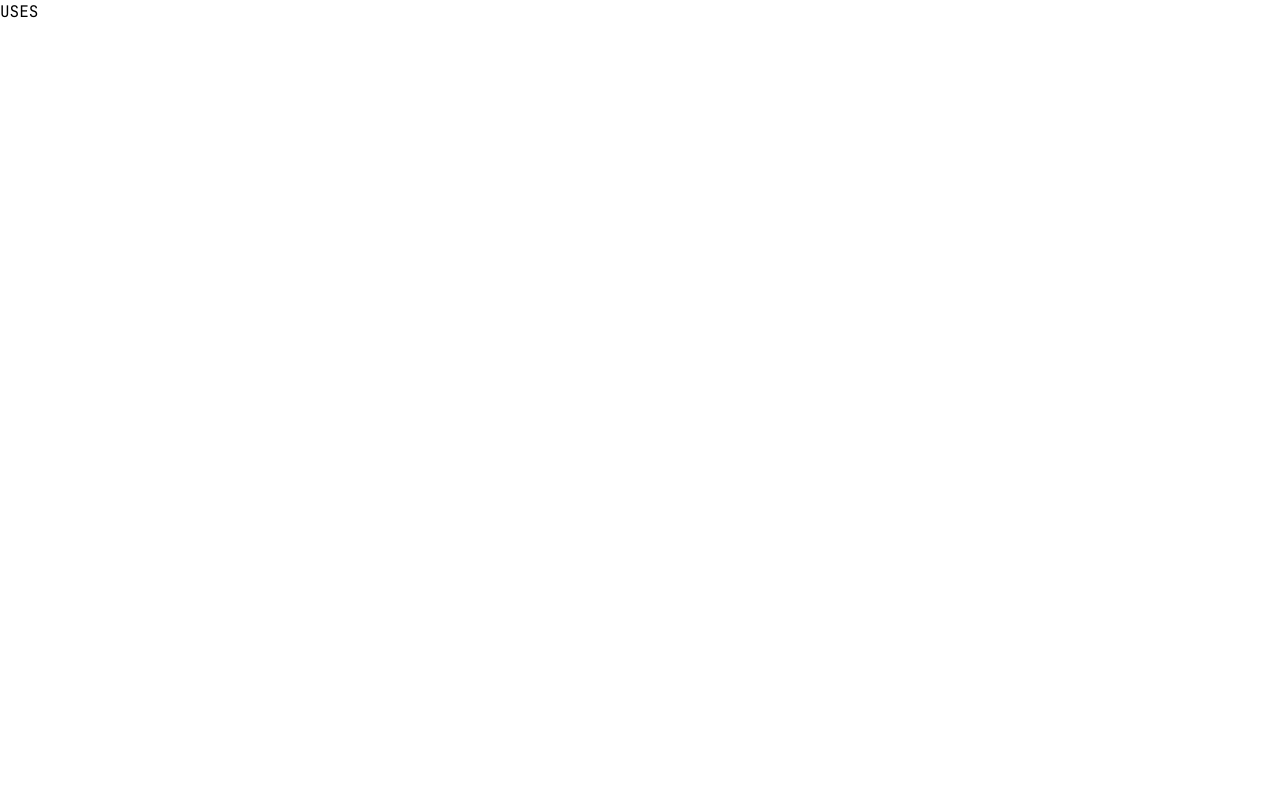
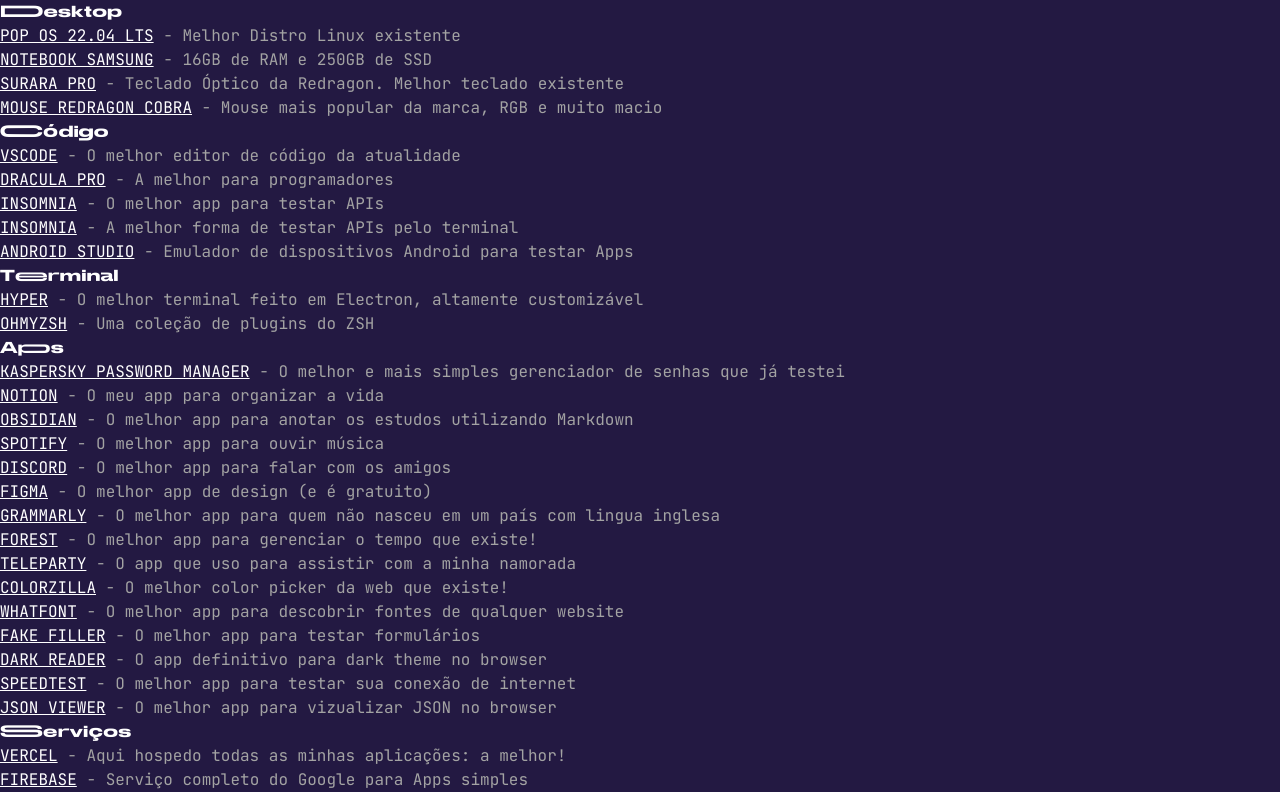
Before and after one commit to felipecepluki/felipecepluki.com, a Next.js app: page /uses in a window 1280 px wide. Built offline with nearby package versions, Linux system fonts and the light colour scheme.

Commit message:
feat(uses): create the setup of the page

```diff
--- a/src/app/page.tsx
+++ b/src/app/page.tsx
@@ -1,10 +1,11 @@
 import { Footer } from '@/components/Footer'
 import { Navbar } from '@/components/Navbar'
+import Image from 'next/image'
 
 export default function Home() {
   return (
     <div className="bg-purpledark h-screen w-full flex flex-col justify-between">
-      <nav className="w-full">
+      <nav className="w-full flex">
         <Navbar />
       </nav>
       <main className="w-full h-full flex items-center justify-center">
--- a/src/app/uses/page.tsx
+++ b/src/app/uses/page.tsx
@@ -1,3 +1,5 @@
+import { List } from "@/components/List"
+
 export const metadata = {
   title: 'Uses | Felipe Cepluki',
   description: 'Bem-vindo ao meu site pessoal 👨‍💻',
@@ -5,8 +7,50 @@
 
 export default function Uses() {
   return (
-    <div>
-      <h1>USES</h1>
+    <div className="w-full h-full bg-purpledark">
+      <h2 className="font-stretchpro text-white">DDesktop</h2>
+      <ul className="">
+        <List link="https://pop.system76.com/" title="POP OS 22.04 LTS" description="Melhor Distro Linux existente" />
+        <List link="" title="NOTEBOOK SAMSUNG" description="16GB de RAM e 250GB de SSD" />
+        <List link="https://www.redragon.com.br/surara-pro" title="SURARA PRO" description="Teclado Óptico da Redragon. Melhor teclado existente" />
+        <List link="https://www.redragon.com.br/cobra" title="MOUSE REDRAGON COBRA" description="Mouse mais popular da marca, RGB e muito macio" />
+      </ul>
+      <h2 className="font-stretchpro text-white">CCódigo</h2>
+      <ul>
+        <List link="https://code.visualstudio.com/" title="VSCODE" description="O melhor editor de código da atualidade" />
+        <List link="https://draculatheme.com/pro" title="DRACULA PRO" description="A melhor para programadores" />
+        <List link="https://insomnia.rest/" title="INSOMNIA" description="O melhor app para testar APIs" />
+        <List link="https://httpie.io/" title="INSOMNIA" description="A melhor forma de testar APIs pelo terminal" />
+        <List link="https://developer.android.com/studio" title="ANDROID STUDIO" description="Emulador de dispositivos Android para testar Apps" />
+      </ul>
+      <h2 className="font-stretchpro text-white">Teerminal</h2>
+      <ul>
+        <List link="https://hyper.is/" title="HYPER" description="O melhor terminal feito em Electron, altamente customizável" />
+        <List link="https://ohmyz.sh/" title="OHMYZSH" description="Uma coleção de plugins do ZSH" />
+      </ul>
+      <h2 className="font-stretchpro text-white">Apps</h2>
+      <ul>
+        <List link="https://www.kaspersky.com.br/password-manager" title="KASPERSKY PASSWORD MANAGER" description="O melhor e mais simples gerenciador de senhas que já testei" />
+        <List link="https://www.notion.so/" title="NOTION" description="O meu app para organizar a vida" />
+        <List link="https://obsidian.md/" title="OBSIDIAN" description="O melhor app para anotar os estudos utilizando Markdown" />
+        <List link="https://open.spotify.com/" title="SPOTIFY" description="O melhor app para ouvir música" />
+        <List link="https://discord.com/" title="DISCORD" description="O melhor app para falar com os amigos" />
+        <List link="https://figma.com/" title="FIGMA" description="O melhor app de design (e é gratuito)" />
+        <List link="https://grammarly.com/" title="GRAMMARLY" description="O melhor app para quem não nasceu em um país com lingua inglesa" />
+        <List link="https://www.forestapp.cc/" title="FOREST" description="O melhor app para gerenciar o tempo que existe!" />
+        <List link="https://www.teleparty.com/" title="TELEPARTY" description="O app que uso para assistir com a minha namorada" />
+        <List link="https://www.colorzilla.com/" title="COLORZILLA" description="O melhor color picker da web que existe!" />
+        <List link="https://chrome.google.com/webstore/detail/whatfont/jabopobgcpjmedljpbcaablpmlmfcogm" title="WHATFONT" description="O melhor app para descobrir fontes de qualquer website" />
+        <List link="https://fakefiller.com/" title="FAKE FILLER" description="O melhor app para testar formulários" />
+        <List link="https://darkreader.org/" title="DARK READER" description="O app definitivo para dark theme no browser" />
+        <List link="https://www.speedtest.net/" title="SPEEDTEST" description="O melhor app para testar sua conexão de internet" />
+        <List link="https://chrome.google.com/webstore/detail/json-viewer/gbmdgpbipfallnflgajpaliibnhdgobh?hl=pt-BR" title="JSON VIEWER" description="O melhor app para vizualizar JSON no browser" />
+      </ul>
+      <h2 className="font-stretchpro text-white">SServiços</h2>
+      <ul>
+        <List link="https://vercel.com/" title="VERCEL" description="Aqui hospedo todas as minhas aplicações: a melhor!" />
+        <List link="https://firebase.google.com/?hl=pt" title="FIREBASE" description="Serviço completo do Google para Apps simples" />
+      </ul>
     </div>
   )
 }
--- /dev/null
+++ b/src/components/List.tsx
@@ -0,0 +1,13 @@
+interface ListValues {
+  link: string;
+  title: string;
+  description: string;
+}
+
+export function List({ link, title, description }: ListValues) {
+  return (
+    <li className="">
+      <a className="text-white underline" href={link}>{title}</a><span className="text-neutral-400"> - {description}</span>
+    </li>
+  )
+}
--- a/src/components/Navbar.tsx
+++ b/src/components/Navbar.tsx
@@ -2,8 +2,8 @@
 
 export function Navbar() {
   return (
-    <div className="flex flex-row justify-between items-center">
-      <div>
+    <div className="flex w-full flex-row justify-between items-center">
+      <div className="flex w-1/4 justify-between">
         <Link href="/sobre" className="text-white uppercase">SOBRE</Link>
         <Link href="/projetos" className="text-white uppercase">PROJETOS</Link>
         <a
```
Also changed, not shown: src/assets/images/logo.png (added).
